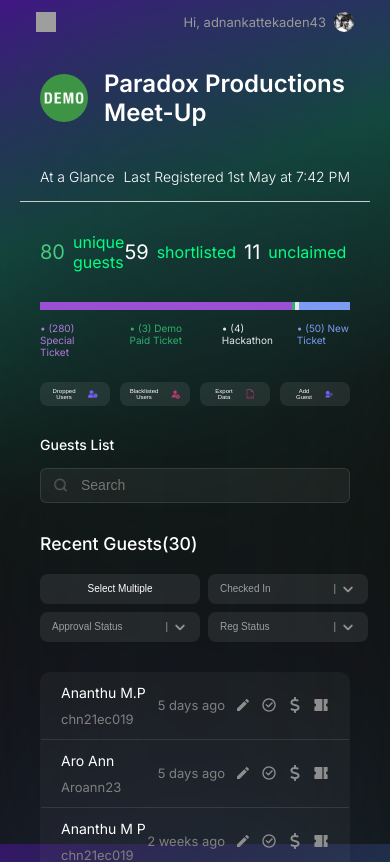
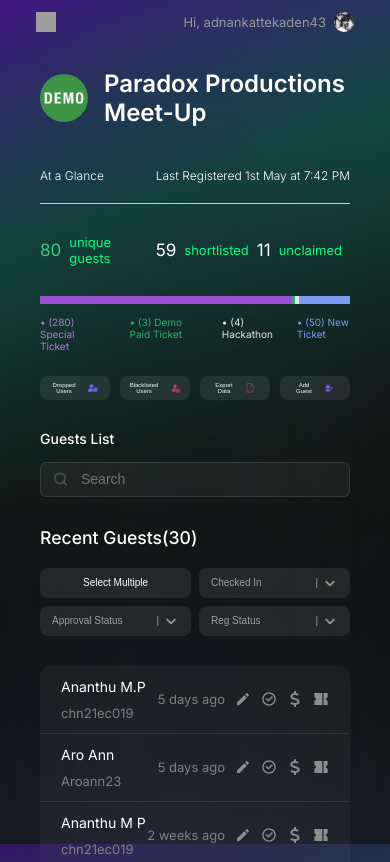
Before and after one commit to typshi-aswin/mellowship, a React (Vite) app: page / in a window 390 px wide. Shown: the top 862 px of the page. Built offline with nearby package versions, Linux system fonts and the light colour scheme; grey boxes are pictures that could not be loaded.

Commit message:
updated App.css

```diff
--- a/src/App.css
+++ b/src/App.css
@@ -556,14 +556,15 @@ background: linear-gradient(160deg,rgba(75, 12, 148, 1) 0%, rgba(15, 83, 61, 1)
     border: 0;
     border-top: 1px solid #ccc;
     margin-top: 1em;
-    padding-left:20px;
-    padding-right:20px;
-    width: 100%;
+    margin:20px;
+    max-width: 100%;
+
 
   }
   .seperator hr {
     text-align: center;
     margin-left: 10px;
+    width:100%
   }
   .container-3 {
     margin-top: 20px;
@@ -571,17 +572,41 @@ background: linear-gradient(160deg,rgba(75, 12, 148, 1) 0%, rgba(15, 83, 61, 1)
   }
   .container-3 span:first-child {
     /* Additional style for the leftmost text */
-    font-size: 14px;
+    font-size: 12px;
   }
 
   .container-3 span:last-child {
     /* Additional style for the rightmost text */
-    font-size: 14px;
+    font-size: 12px;
   }
 
   .container-4 {
     margin-top: 30px;
   }
+  .left-text .number {
+    font-size: 17px;
+    color: #47C97E;
+    margin-right: 8px; /* Space between number and text */
+  }
+
+  .left-text .label {
+    font-size: 13px;
+    color: #00FF82;
+  }
+  .right-text .number {
+    font-size: 17px;
+    color: white;
+    margin-right: 8px; /* Space between number and label */
+
+  }
+
+  .right-text .label {
+    font-size: 13px;
+    color: #00FF82;
+    margin-right: 8px; /* Space between different labels */
+
+  }
+
 
   .container-6 span {
     font-size:10px;
@@ -613,13 +638,16 @@ background: linear-gradient(160deg,rgba(75, 12, 148, 1) 0%, rgba(15, 83, 61, 1)
 
     display: grid;
     grid-template-columns: repeat(2, 1fr);
+    width: 100%
   }
 
   .container-10 .normal {
 
-    width:160px;
+    width:100%;
     height:30px;
-    font-size: 10px;;
+    font-size: 10px;
+
+
   }
   .container-11 {
 
```
